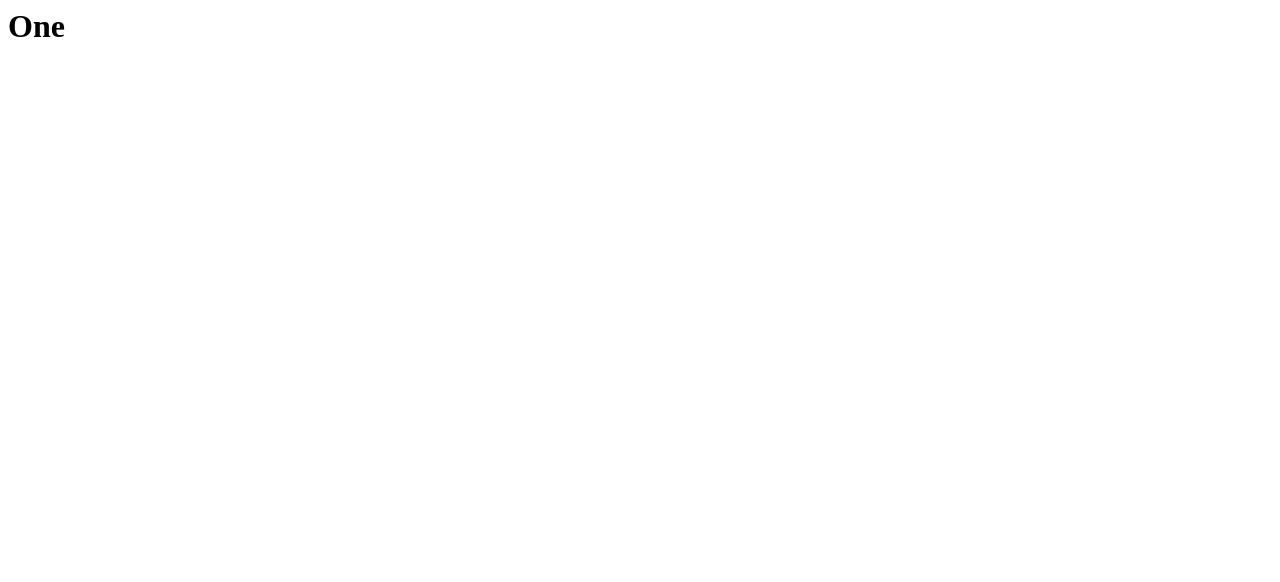
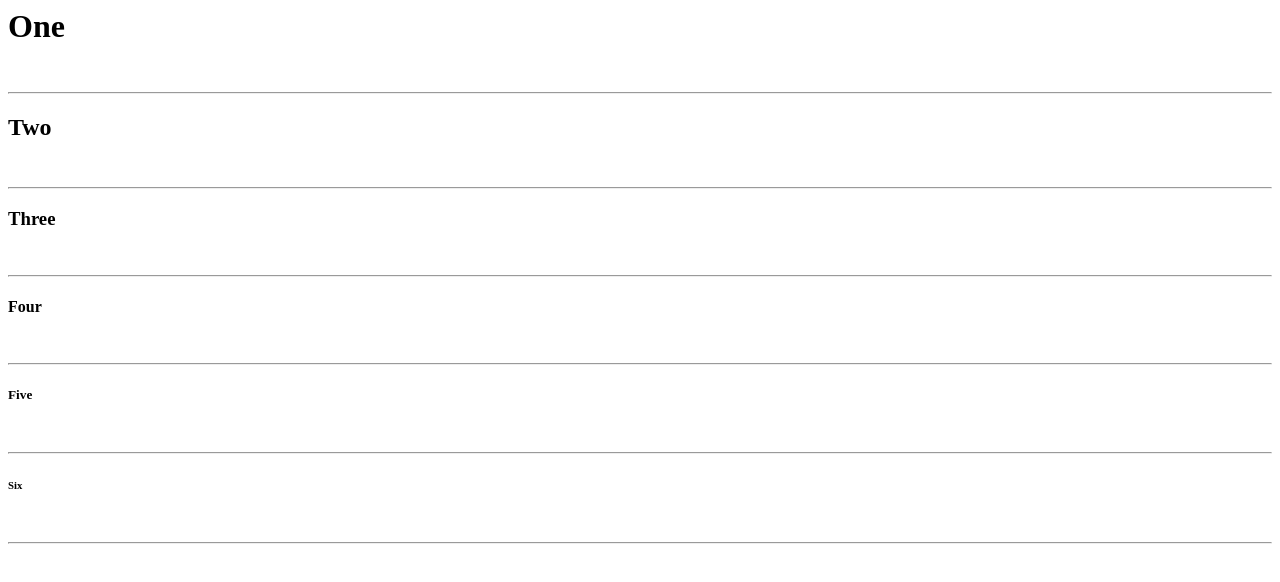
Before and after one commit to iamneo-production/bcdbaffecadaeccdffebdaaabcbcdded, a website: page public/index.html in a window 1280 px wide. Drawn offline with Linux system fonts and the light colour scheme.

Commit message:
Backup Commit

```diff
--- a/public/index.html
+++ b/public/index.html
@@ -1,6 +1,17 @@
 <html>
     <title>Sample Output:</title>
     <body>
-        <h1><b>One</b></h1>
+        <h1><b>One</b></h1><br>
+        <hr size="2">
+        <h2><b>Two</b></h2><br>
+        <hr size="2">
+        <h3><b>Three</b></h3><br>
+        <hr size="2">
+        <h4><b>Four</b></h4><br>
+        <hr size="2">
+        <h5><b>Five</b></h5><br>
+        <hr size="2">
+        <h6><b>Six</b></h6><br>
+        <hr size="2">
     </body>
 </html>
```
